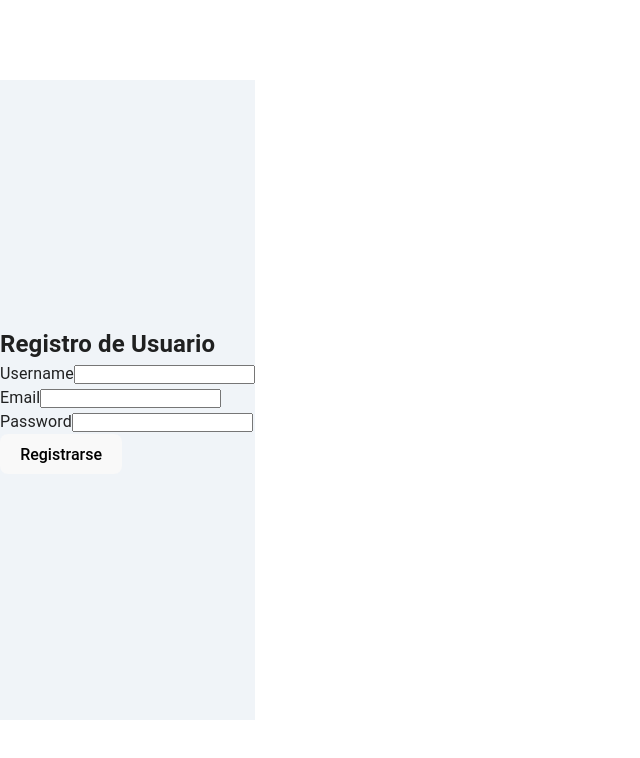
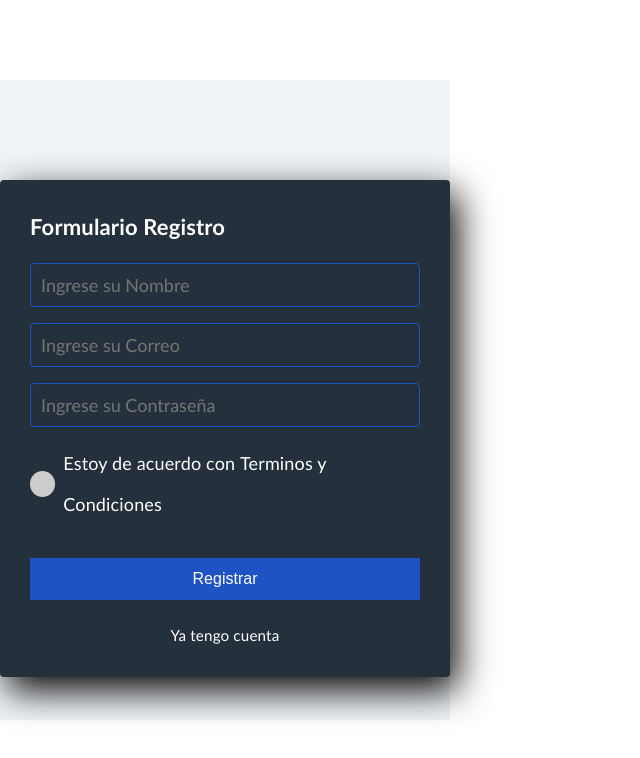
Before and after one commit to AdriTN/TutorVirtual, a React (Vite) app in the folder tutor-frontend/: page /register in a window 1280 px wide. Shown: the top 758 px of the page, without its empty margins (0-640 px from the left). Built offline with nearby package versions, Linux system fonts and the light colour scheme; no server answers.

Commit message:
Creamos una página de registro para mejorar la experiencia de usuario

```diff
--- a/tutor-frontend/src/components/register/Register.tsx
+++ b/tutor-frontend/src/components/register/Register.tsx
@@ -1,78 +1,90 @@
-import React from "react";
-import { RegisterForm } from "../../hooks/register/RegisterForm";
+import React, { useState } from "react";
+import { api } from "../../services/apis/api";
 import styles from "./Register.module.css";
 
 interface RegisterFormProps {
-  endpointUrl: string; // se lo pasamos al Hook
+  endpointUrl: string; // se lo pasamos si deseas, por ejemplo
 }
 
 const Register: React.FC<RegisterFormProps> = () => {
-  const {
-    username,
-    setUsername,
-    email,
-    setEmail,
+  const [nombre, setNombre] = useState("");
+  const [correo, setCorreo] = useState("");
+  const [password, setPassword] = useState("");
+
+  // Manejo de envío del formulario
+  const handleSubmit = async (e: React.FormEvent) => {
+    e.preventDefault();
+    try {
+      // Ajusta la URL del endpoint para tu backend real:
+      const response = await api.post("/api/register", {
+        nombre,
+        correo,
         password,
-    setPassword,
-    message,
-    error,
-    handleSubmit,
-  } = RegisterForm();
+      });
+      console.log("Usuario creado:", response.data);
+      alert("Registrado con éxito");
+      // Podrías resetear estados o redirigir tras registrar
+    } catch (error) {
+      console.error("Error en registro:", error);
+      alert("Error en el registro");
+    }
+  };
 
   return (
-    <div className={styles.formContainer}>
-      <h2 className={styles.formTitle}>Registro de Usuario</h2>
+    <section className={styles.formRegister}>
+      <h4>Formulario Registro</h4>
+
       <form onSubmit={handleSubmit}>
-        <div className={styles.formGroup}>
-          <label className={styles.label}>Username</label>
         <input
+          className={styles.controls}
           type="text"
-            className={styles.input}
-            value={username}
-            onChange={(e) => setUsername(e.target.value)}
-            required
+          name="nombre"
+          placeholder="Ingrese su Nombre"
+          value={nombre}
+          onChange={(e) => setNombre(e.target.value)}
         />
+
+        <input
+          className={styles.controls}
+          type="email"
+          name="correo"
+          placeholder="Ingrese su Correo"
+          value={correo}
+          onChange={(e) => setCorreo(e.target.value)}
+        />
+
+        <input
+          className={styles.controls}
+          type="password"
+          name="password"
+          placeholder="Ingrese su Contraseña"
+          value={password}
+          onChange={(e) => setPassword(e.target.value)}
+        />
+
+        {/* CHECKBOX + TEXTO EN UNA SOLA LÍNEA */}
+        <div className={styles.agreementWrapper}>
+          <label className={styles.checkboxContainer}>
+            <input type="checkbox" defaultChecked={false} />
+            <div className={styles.checkmark} />
+            <span className={styles.checkboxLabel}>
+              Estoy de acuerdo con <a href="#">Terminos y Condiciones</a>
+            </span>
+          </label>
         </div>
 
-        <div className={styles.formGroup}>
-          <label className={styles.label}>Email</label>
         <input
-            type="email"
-            className={styles.input}
-            value={email}
-            onChange={(e) => setEmail(e.target.value)}
-            required
+          className={styles.botons}
+          type="submit"
+          value="Registrar"
         />
+      </form>
+
+      <div className={styles.haveAccount}>
+        <a href="#">Ya tengo cuenta</a>
       </div>
 
-        <div className={styles.formGroup}>
-          <label className={styles.label}>Password</label>
-          <input
-            type="password"
-            className={styles.input}
-            value={password}
-            onChange={(e) => setPassword(e.target.value)}
-            required
-          />
-        </div>
-
-        <button type="submit" className={styles.submitButton}>
-          Registrarse
-        </button>
-      </form>
-
-      {/* Mensajes de feedback */}
-      {message && (
-        <div className={`${styles.message} ${styles.successMessage}`}>
-          {message}
-        </div>
-      )}
-      {error && (
-        <div className={`${styles.message} ${styles.errorMessage}`}>
-          {error}
-        </div>
-      )}
-    </div>
+    </section>
   );
 };
 
```
Lines whose indentation alone changed are shown as unchanged.
